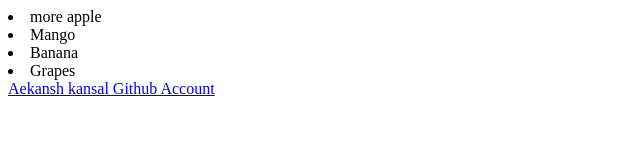
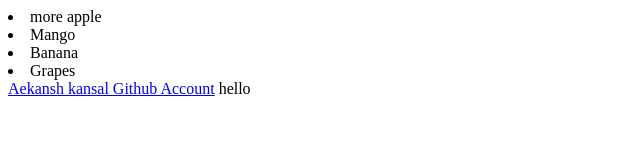
Before and after one commit to aekanshkansal1/test-26aug, a plain HTML site: page index.html in a window 1280 px wide. Shown: the full height of the page, 0-640 px from the left. Drawn offline with Linux system fonts and the light colour scheme.

Commit message:
next element added

```diff
--- a/index.html
+++ b/index.html
@@ -6,5 +6,6 @@
 <li>Grapes</li>
 
 <a href="www.github.com/aekanshkansal1/test-26aug">Aekansh kansal Github Account</a>
+<a>hello</a>
 </body>
 </html>
```
